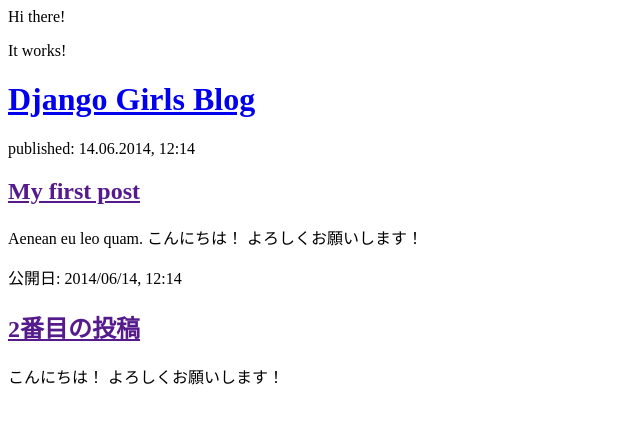
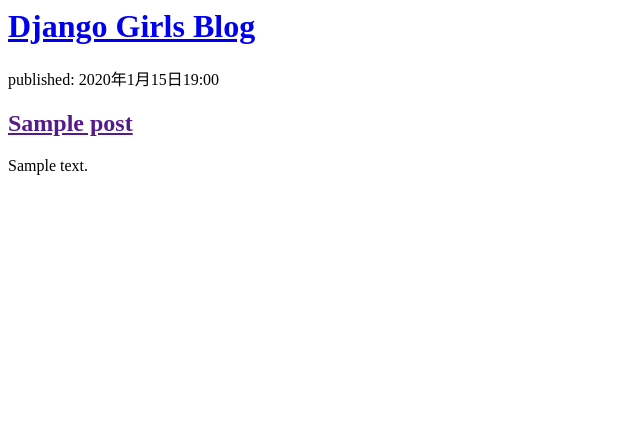
Before and after one commit to yamasuke20041024-star/my-first-blog, a Django app: page / in a window 1280 px wide. Shown: the top 424 px of the page, without its empty margins (0-640 px from the left). Run offline with Django 5.2, Linux system fonts and the light colour scheme; tables that the repository leaves empty hold one stand-in row (values such as "Sample post").

Commit message:
Modified templates to display posts from database.

```diff
--- a/blog/templates/blog/post_list.html
+++ b/blog/templates/blog/post_list.html
@@ -1,30 +1,23 @@
 <html>
-    <head>
-        <title>Ola's blog</title>
-    </head>
-<body>
-    <p>Hi there!</p>
-    <p>It works!</p>
-</body>
-</html><html>
     <head>
         <title>Django Girls blog</title>
     </head>
     <body>
         <div>
-            <h1><a href="/">Django Girls Blog</a></h1>
+            <h1>
+                <a href="/">Django Girls Blog</a>
+            </h1>
         </div>
 
-        <div>
-            <p>published: 14.06.2014, 12:14</p>
-            <h2><a href="">My first post</a></h2>
-            <p>Aenean eu leo quam. こんにちは！ よろしくお願いします！ </p>
-        </div>
+{% for post in posts %}
+    <div>
+        <p>published: {{ post.published_date }}</p>
+        <h2><a href="">{{ post.title }}</a></h2>
+        <p>{{ post.text|linebreaksbr }}</p>
+    </div>
+{% endfor %}
 
-        <div>
-            <p>公開日: 2014/06/14, 12:14</p>
-            <h2><a href="">2番目の投稿</a></h2>
-            <p> こんにちは！ よろしくお願いします！ </p>
-        </div>
+
+
     </body>
 </html>
--- a/blog/views.py
+++ b/blog/views.py
@@ -1,5 +1,8 @@
 from django.shortcuts import render
+from django.utils import timezone
+from .models import Post
 
 # Create your views here.
 def post_list(request):
-    return render(request, 'blog/post_list.html', {})
+    posts = Post.objects.filter(published_date__lte=timezone.now()).order_by('published_date')
+    return render(request, 'blog/post_list.html', {'posts': posts})
```
